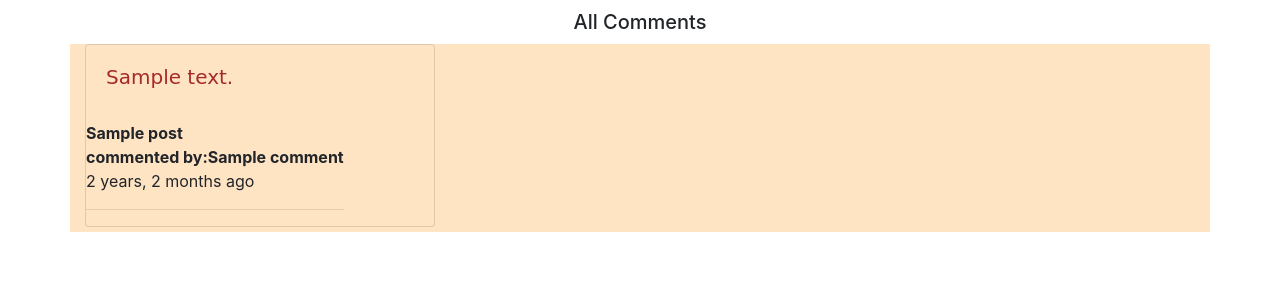
After one commit to virginiah894/News_Api, a Django app: template app/templates/comments.html in a window 1280 px wide. The commit adds this page. Shown: the top 300 px of the page. Run offline with Django 3.2, Linux system fonts and the light colour scheme; the template is opened without the code that fills it: most values are stand-ins (such as "Sample title", 1, 10 or a date in 2020); some libraries are stand-ins or nearby versions.

Commit message:
Add comments

```diff
--- /dev/null
+++ b/app/templates/comments.html
@@ -0,0 +1,78 @@
+
+{%load  django_bootstrap5%}
+{% load crispy_forms_tags %}
+
+<script src="https://cdn.jsdelivr.net/npm/chart.js@3.5.0/dist/chart.min.js"></script>
+<link rel="stylesheet" href="https://stackpath.bootstrapcdn.com/bootstrap/4.3.1/css/bootstrap.min.css" integrity="sha384-ggOyR0iXCbMQv3Xipma34MD+dH/1fQ784/j6cY/iJTQUOhcWr7x9JvoRxT2MZw1T" crossorigin="anonymous">
+
+    <script src="https://code.jquery.com/jquery-3.3.1.slim.min.js" integrity="sha384-q8i/X+965DzO0rT7abK41JStQIAqVgRVzpbzo5smXKp4YfRvH+8abtTE1Pi6jizo" crossorigin="anonymous"></script>
+<script src="https://cdnjs.cloudflare.com/ajax/libs/popper.js/1.14.7/umd/popper.min.js" integrity="sha384-UO2eT0CpHqdSJQ6hJty5KVphtPhzWj9WO1clHTMGa3JDZwrnQq4sF86dIHNDz0W1" crossorigin="anonymous"></script>
+<script src="https://stackpath.bootstrapcdn.com/bootstrap/4.3.1/js/bootstrap.min.js" integrity="sha384-JjSmVgyd0p3pXB1rRibZUAYoIIy6OrQ6VrjIEaFf/nJGzIxFDsf4x0xIM+B07jRM" crossorigin="anonymous"></script>
+
+<!-- fontawesome -->
+<link rel="stylesheet" href="https://pro.fontawesome.com/releases/v5.10.0/css/all.css"
+integrity="sha384-AYmEC3Yw5cVb3ZcuHtOA93w35dYTsvhLPVnYs9eStHfGJvOvKxVfELGroGkvsg+p"
+crossorigin="anonymous" />
+{% block content %}
+
+
+<h5 style="text-align: center; margin-top: 10px;">All Comments </h5>
+
+<div class="container" style="margin-top: 10px; background-color: bisque;">
+
+<div class="row">
+
+
+  {% for comment in comments %}
+
+
+  <div class="col-md-4" style="background-color: bisque;">
+
+    <div class="card" style="margin-bottom: 5px;background-color: bisque;">
+
+
+      <div class="card-body">
+        <h5
+          class="card-title"><a
+        href=""
+        target="_blank"
+        style="font-family: 'Nosifer', cursive; color: brown"
+        >{{comment.content}}</a>
+
+        </h5>
+      </div>
+
+
+
+      <div class=""> <span><strong>{{comment.post}} </strong></span></div>
+
+
+      <div class="" style="display: flex;flex-direction: row;">
+
+
+          <div class=""> <span><strong>commented by:{{comment.author_name}} </strong></span>
+              <p>{{comment.creation_date| timesince}} ago</p>
+              <hr>
+          </div>
+
+      </div>
+
+
+
+
+      </div>
+    </div>
+  </div>
+  {% endfor %}
+
+
+
+</div>
+</div>
+
+
+
+
+
+
+{% endblock %}
--- a/app/templates/index.html
+++ b/app/templates/index.html
@@ -38,7 +38,7 @@ crossorigin="anonymous" />
           <a class="nav-link" href="{% url 'past' %}">Past</a>
         </li>
         <li class="nav-item">
-          <a class="nav-link" href="">Comments</a>
+          <a class="nav-link" href="{% url 'comments' %}">Comments</a>
         </li>
 
         <li class="nav-item">
--- a/app/urls.py
+++ b/app/urls.py
@@ -19,6 +19,8 @@ urlpatterns = [
     path('update/',views.post_update,name='update'),
     path('delete/<int:pk>/',views.post_delete,name='delete'),
     path('<id>',view=views.upvote,name='upvote'),
+    path('comments/',views.comments,name='comments'),
+
 
 
 
--- a/app/views.py
+++ b/app/views.py
@@ -132,3 +132,7 @@ def upvote(request,id):
     post.upvote = post.upvote+1
     post.save()
     return redirect('/')
+
+def comments(request):
+    comments = Comments.objects.all()
+    return render(request, 'comments.html',locals())
```
Also changed, not shown: README.md, db.sqlite3.
